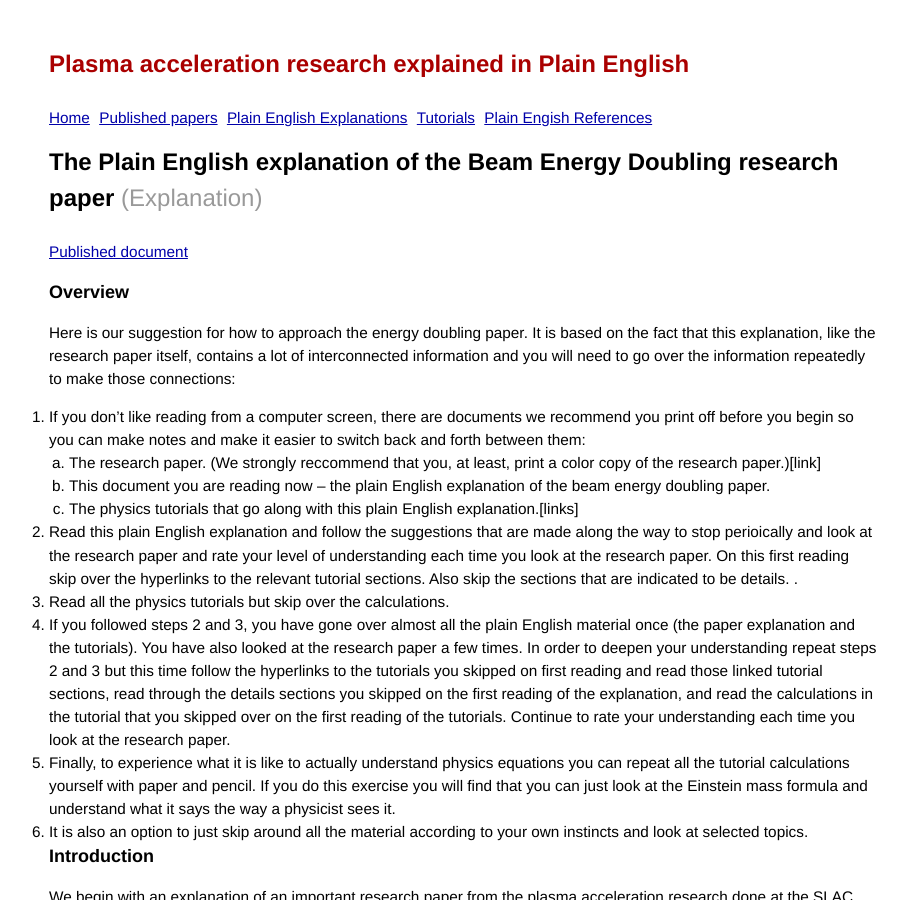
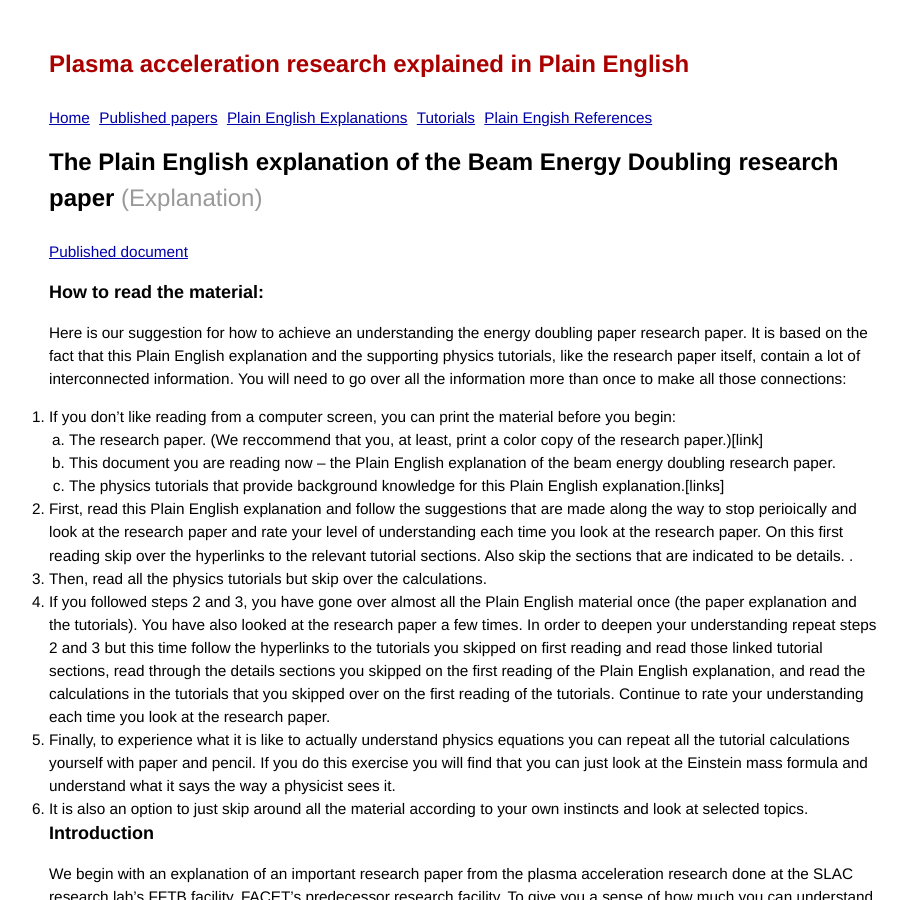
Before and after one commit to grbfacet/facet, a Jekyll site: the page built from energy-doubling-exposition.md, in a window 1280 px wide and 900 px high. Shown: the whole window, without its empty margins (176-1083 px from the left). Built offline with Jekyll 4.4.1, drawn with Linux system fonts in a browser that asks for light colours.

Commit message:
Update energy-doubling-exposition.md

```diff
--- a/energy-doubling-exposition.md
+++ b/energy-doubling-exposition.md
@@ -4,17 +4,17 @@ title: The Plain English explanation of the Beam Energy Doubling research paper
 pagetype: explanation
 ---
 
-### Overview
+### How to read the material:
 
-Here is our suggestion for how to approach the energy doubling paper. It is based on the fact that this explanation, like the research paper itself, contains a lot of interconnected information and you will need to go over the information repeatedly to make those connections:
+Here is our suggestion for how to achieve an understanding the energy doubling paper research paper. It is based on the fact that this Plain English explanation and the supporting physics tutorials, like the research paper itself, contain a lot of interconnected information. You will need to go over all the information more than once to make all those connections:
 
-1. If you don’t like reading from a computer screen, there are documents we recommend you print off before you begin so you can make notes and make it easier to switch back and forth between them:
-   1. The research paper. (We strongly reccommend that you, at least, print a color copy of the research paper.)[link]
-   1. This document you are reading now – the plain English explanation of the beam energy doubling paper.
-   1. The physics tutorials that go along with this plain English explanation.[links]
-2. Read this plain English explanation and follow the suggestions that are made along the way to stop perioically and look at the research paper and rate your level of understanding each time you look at the research paper. On this first reading skip over the hyperlinks to the relevant tutorial sections. Also skip the sections that are indicated to be details. .
-3. Read all the physics tutorials but skip over the calculations.
-4. If you followed steps 2 and 3, you have gone over almost all the plain English material once (the paper explanation and the tutorials). You have also looked at the research paper a few times. In order to deepen your understanding repeat steps 2 and 3 but this time follow the hyperlinks to the tutorials you skipped on first reading and read those linked tutorial sections, read through the details sections you skipped on the first reading of the explanation, and read the calculations in the tutorial that you skipped over on the first reading of the tutorials. Continue to rate your understanding each time you look at the research paper.
+1. If you don’t like reading from a computer screen, you can print the material before you begin:
+   1. The research paper. (We reccommend that you, at least, print a color copy of the research paper.)[link]
+   1. This document you are reading now – the Plain English explanation of the beam energy doubling research paper.
+   1. The physics tutorials that provide background knowledge for this Plain English explanation.[links]
+2. First, read this Plain English explanation and follow the suggestions that are made along the way to stop perioically and look at the research paper and rate your level of understanding each time you look at the research paper. On this first reading skip over the hyperlinks to the relevant tutorial sections. Also skip the sections that are indicated to be details. .
+3. Then, read all the physics tutorials but skip over the calculations.
+4. If you followed steps 2 and 3, you have gone over almost all the Plain English material once (the paper explanation and the tutorials). You have also looked at the research paper a few times. In order to deepen your understanding repeat steps 2 and 3 but this time follow the hyperlinks to the tutorials you skipped on first reading and read those linked tutorial sections, read through the details sections you skipped on the first reading of the Plain English explanation, and read the calculations in the tutorials that you skipped over on the first reading of the tutorials. Continue to rate your understanding each time you look at the research paper.
 5. Finally, to experience what it is like to actually understand physics equations you can repeat all the tutorial calculations yourself with paper and pencil. If you do this exercise you will find that you can just look at the Einstein mass formula and understand what it says the way a physicist sees it.
 6. It is also an option to just skip around all the material according to your own instincts and look at selected topics.
 
```
